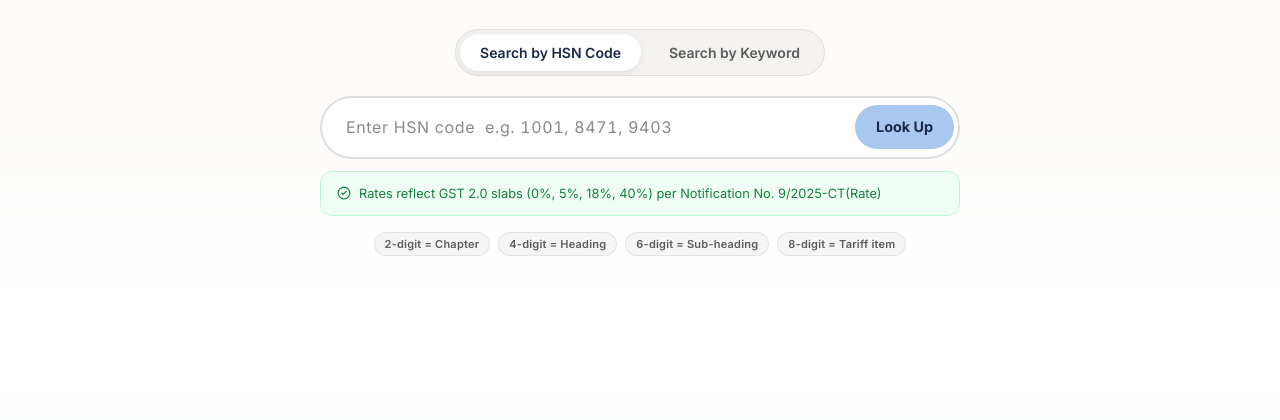
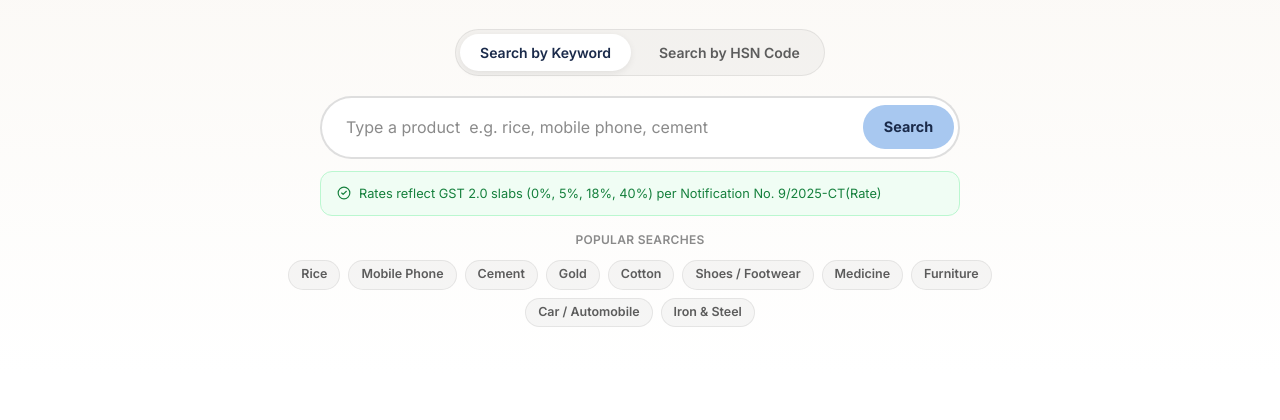
Before and after one commit to varundms/GSTRecowebsite, a website: page hsn-lookup.html in a window 1280 px wide. Shown: the part 380-800 px from the top of the page. Drawn offline with nearby package versions, Linux system fonts and the light colour scheme.

Commit message:
Add files via upload

```diff
--- a/hsn-lookup.html
+++ b/hsn-lookup.html
@@ -286,29 +286,29 @@
     <!-- Tab toggle -->
     <div class="mt-8">
       <div class="tab-bar">
-        <button class="tab-btn active" id="tab-code" onclick="switchTab('code')">
+        <button class="tab-btn active" id="tab-keyword" onclick="switchTab('keyword')">
+          Search by Keyword
+        </button>
+        <button class="tab-btn" id="tab-code" onclick="switchTab('code')">
           Search by HSN Code
-        </button>
-        <button class="tab-btn" id="tab-keyword" onclick="switchTab('keyword')">
-          Search by Keyword
         </button>
       </div>
     </div>
 
     <!-- Search box -->
     <div class="mt-5">
+      <!-- Keyword search -->
+      <div id="panel-keyword" class="search-wrap">
+        <input type="text" id="keyword-input" class="search-input" placeholder="Type a product  e.g. rice, mobile phone, cement" autocomplete="off" spellcheck="false" />
+        <button class="search-btn" onclick="searchByKeyword()">
+          <span>Search</span>
+        </button>
+      </div>
       <!-- Code search -->
-      <div id="panel-code" class="search-wrap">
+      <div id="panel-code" class="search-wrap hidden">
         <input type="text" id="code-input" class="search-input" placeholder="Enter HSN code  e.g. 1001, 8471, 9403" maxlength="8" autocomplete="off" spellcheck="false" inputmode="numeric" />
         <button class="search-btn" onclick="searchByCode()">
           <span>Look Up</span>
-        </button>
-      </div>
-      <!-- Keyword search -->
-      <div id="panel-keyword" class="search-wrap hidden">
-        <input type="text" id="keyword-input" class="search-input" placeholder="Type a product  e.g. rice, mobile phone, cement" autocomplete="off" spellcheck="false" />
-        <button class="search-btn" onclick="searchByKeyword()">
-          <span>Search</span>
         </button>
       </div>
 
@@ -317,16 +317,8 @@
         Rates reflect GST 2.0 slabs (0%, 5%, 18%, 40%) per Notification No. 9/2025-CT(Rate)
       </div>
 
-      <!-- Code hints -->
-      <div id="code-hints" class="flex flex-wrap gap-2 justify-center mt-4">
-        <span class="hint-pill">2-digit = Chapter</span>
-        <span class="hint-pill">4-digit = Heading</span>
-        <span class="hint-pill">6-digit = Sub-heading</span>
-        <span class="hint-pill">8-digit = Tariff item</span>
-      </div>
-
       <!-- Keyword popular -->
-      <div id="keyword-hints" class="hidden flex-wrap gap-2 justify-center mt-4">
+      <div id="keyword-hints" class="flex flex-wrap gap-2 justify-center mt-4">
         <span class="text-xs font-semibold text-[var(--text-muted)] uppercase tracking-wide w-full mb-1">Popular searches</span>
         <span class="popular-chip" onclick="quickSearch('rice')">Rice</span>
         <span class="popular-chip" onclick="quickSearch('mobile phone')">Mobile Phone</span>
@@ -338,6 +330,14 @@
         <span class="popular-chip" onclick="quickSearch('furniture')">Furniture</span>
         <span class="popular-chip" onclick="quickSearch('car')">Car / Automobile</span>
         <span class="popular-chip" onclick="quickSearch('iron steel')">Iron &amp; Steel</span>
+      </div>
+
+      <!-- Code hints — shown when HSN Code tab is active -->
+      <div id="code-hints" class="hidden flex-wrap gap-2 justify-center mt-4">
+        <span class="hint-pill">2-digit = Chapter</span>
+        <span class="hint-pill">4-digit = Heading</span>
+        <span class="hint-pill">6-digit = Sub-heading</span>
+        <span class="hint-pill">8-digit = Tariff item</span>
       </div>
     </div>
   </div>
```
